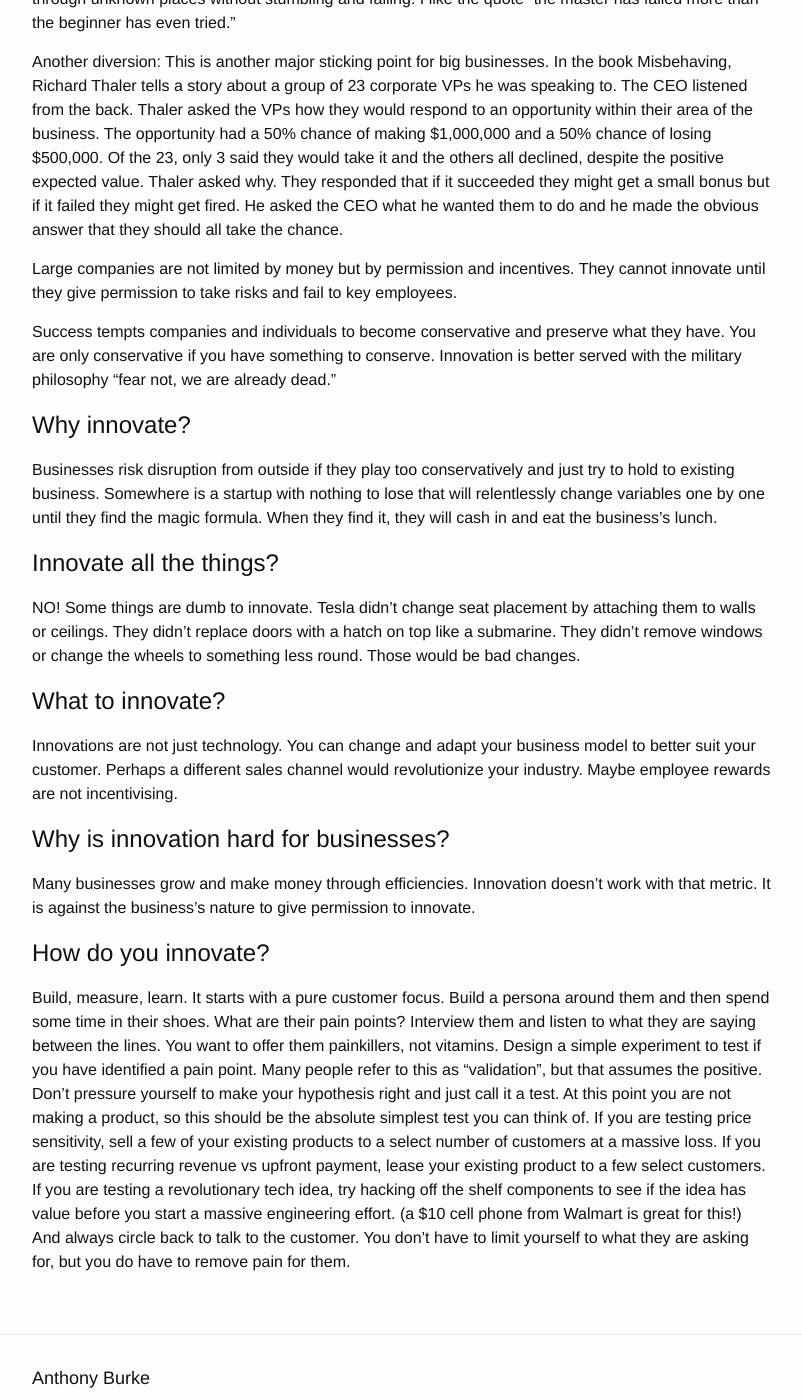
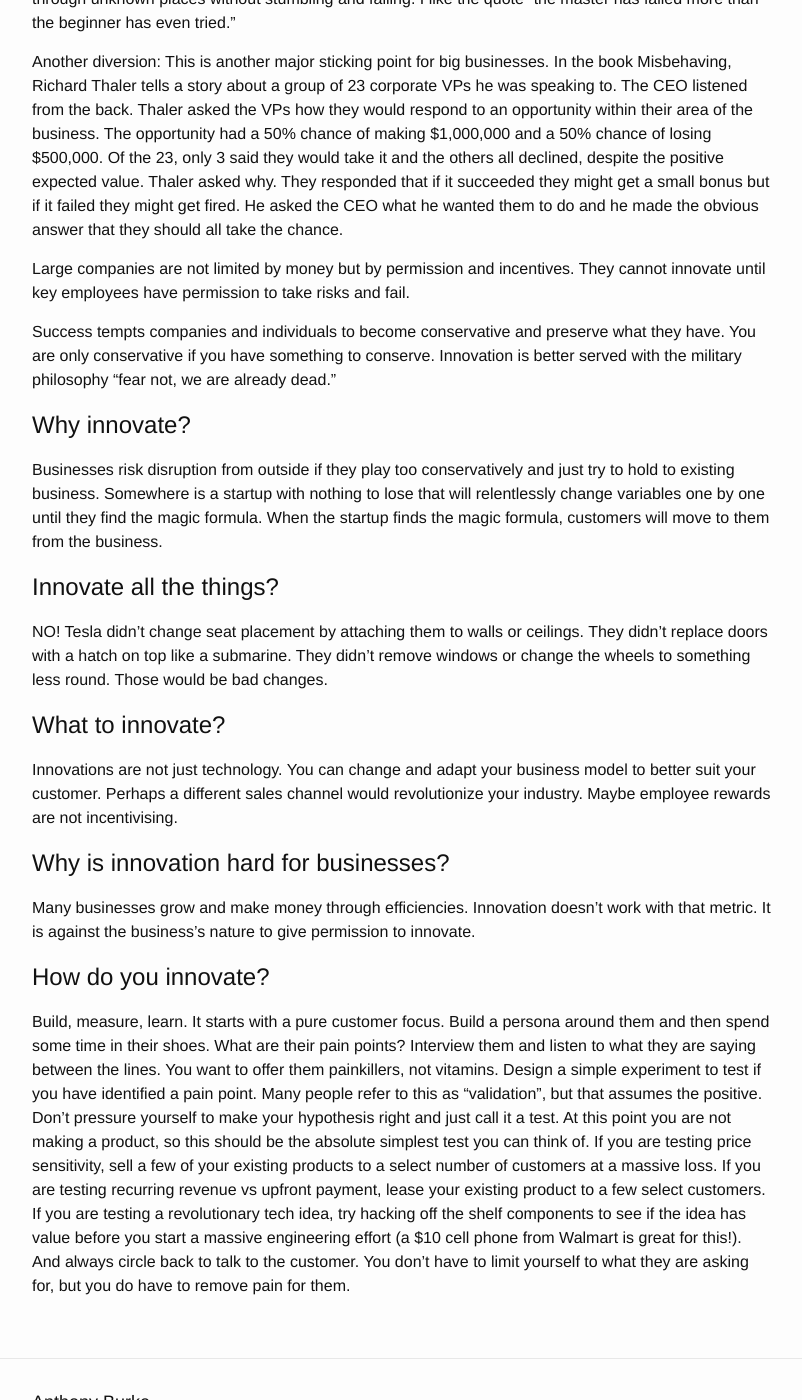
Before and after one commit to baj22/baj22.github.io, a Jekyll site: the page built from _posts/2016-08-17-innovation.markdown, in a window 1280 px wide and 1400 px high, scrolled down 762 px. Shown: the whole window, without its empty margins (238-1040 px from the left). Built offline with Jekyll 4.4.1, drawn with Linux system fonts in a browser that asks for light colours; some of the changed text lies outside the part shown.

Commit message:
First real revision

```diff
--- a/_posts/2016-08-17-innovation.md
+++ b/_posts/2016-08-17-innovation.markdown
@@ -5,7 +5,7 @@ title:  "Innovation"
 I want to clear up some misconceptions about what innovation is and isn't.
 
 # Unprecedented
-All innovation is, by definition, unprecedented.  If you are copying someone else, you are not innovating.  You may be current, you may be cutting edge, but you are not innovating.  Adapting an idea from a different field can be innovative.  Cross pollination is good, just don't copy your competitors and call it innovation.
+All innovation is unprecedented by definition.  If you are copying someone else, you are not innovating.  You may be current, you may be cutting edge, but you are not innovating.  Adapting an idea from a different field can be innovative.  Cross pollination is good, just don't copy your competitors and call it innovation.
 
 # Unpredictable
 You can't schedule a trip through unknown terrain.  If you are innovating and doing unprecedented things, the journey will be unpredictable.
@@ -19,15 +19,15 @@ Because of the unpredictability of unprecedented innovation, you will fail along
 Another diversion:
 This is another major sticking point for big businesses.  In the book Misbehaving, Richard Thaler tells a story about a group of 23 corporate VPs he was speaking to.  The CEO listened from the back.  Thaler asked the VPs how they would respond to an opportunity within their area of the business.  The opportunity had a 50% chance of making $1,000,000 and a 50% chance of losing $500,000.  Of the 23, only 3 said they would take it and the others all declined, despite the positive expected value.  Thaler asked why.  They responded that if it succeeded they might get a small bonus but if it failed they might get fired.  He asked the CEO what he wanted them to do and he made the obvious answer that they should all take the chance.
 
-Large companies are not limited by money but by permission and incentives.  They cannot innovate until they give permission to take risks and fail to key employees.
+Large companies are not limited by money but by permission and incentives.  They cannot innovate until key employees have permission to take risks and fail.
 
 Success tempts companies and individuals to become conservative and preserve what they have.  You are only conservative if you have something to conserve.  Innovation is better served with the military philosophy "fear not, we are already dead."
 
 # Why innovate?
-Businesses risk disruption from outside if they play too conservatively and just try to hold to existing business.  Somewhere is a startup with nothing to lose that will relentlessly change variables one by one until they find the magic formula.  When they find it, they will cash in and eat the business's lunch.
+Businesses risk disruption from outside if they play too conservatively and just try to hold to existing business.  Somewhere is a startup with nothing to lose that will relentlessly change variables one by one until they find the magic formula.  When the startup finds the magic formula, customers will move to them from the business.
 
 # Innovate all the things?
-NO!  Some things are dumb to innovate. Tesla didn't change seat placement by attaching them to walls or ceilings.  They didn't replace doors with a hatch on top like a submarine.  They didn't remove windows or change the wheels to something less round.  Those would be bad changes.
+NO!  Tesla didn't change seat placement by attaching them to walls or ceilings.  They didn't replace doors with a hatch on top like a submarine.  They didn't remove windows or change the wheels to something less round.  Those would be bad changes.
 
 # What to innovate?
 Innovations are not just technology.  You can change and adapt your business model to better suit your customer.  Perhaps a different sales channel would revolutionize your industry.  Maybe employee rewards are not incentivising.
@@ -36,4 +36,4 @@ Innovations are not just technology.  You can change and adapt your business mod
 Many businesses grow and make money through efficiencies.  Innovation doesn't work with that metric.  It is against the business's nature to give permission to innovate.
 
 # How do you innovate?
-Build, measure, learn.  It starts with a pure customer focus.  Build a persona around them and then spend some time in their shoes.  What are their pain points?  Interview them and listen to what they are saying between the lines.  You want to offer them painkillers, not vitamins.  Design a simple experiment to test if you have identified a pain point.  Many people refer to this as "validation", but that assumes the positive.  Don't pressure yourself to make your hypothesis right and just call it a test.  At this point you are not making a product, so this should be the absolute simplest test you can think of.  If you are testing price sensitivity, sell a few of your existing products to a select number of customers at a massive loss.  If you are testing recurring revenue vs upfront payment, lease your existing product to a few select customers.  If you are testing a revolutionary tech idea, try hacking off the shelf components to see if the idea has value before you start a massive engineering effort.  (a $10 cell phone from Walmart is great for this!)  And always circle back to talk to the customer.  You don't have to limit yourself to what they are asking for, but you do have to remove pain for them.
+Build, measure, learn.  It starts with a pure customer focus.  Build a persona around them and then spend some time in their shoes.  What are their pain points?  Interview them and listen to what they are saying between the lines.  You want to offer them painkillers, not vitamins.  Design a simple experiment to test if you have identified a pain point.  Many people refer to this as "validation", but that assumes the positive.  Don't pressure yourself to make your hypothesis right and just call it a test.  At this point you are not making a product, so this should be the absolute simplest test you can think of.  If you are testing price sensitivity, sell a few of your existing products to a select number of customers at a massive loss.  If you are testing recurring revenue vs upfront payment, lease your existing product to a few select customers.  If you are testing a revolutionary tech idea, try hacking off the shelf components to see if the idea has value before you start a massive engineering effort (a $10 cell phone from Walmart is great for this!).  And always circle back to talk to the customer.  You don't have to limit yourself to what they are asking for, but you do have to remove pain for them.
```
